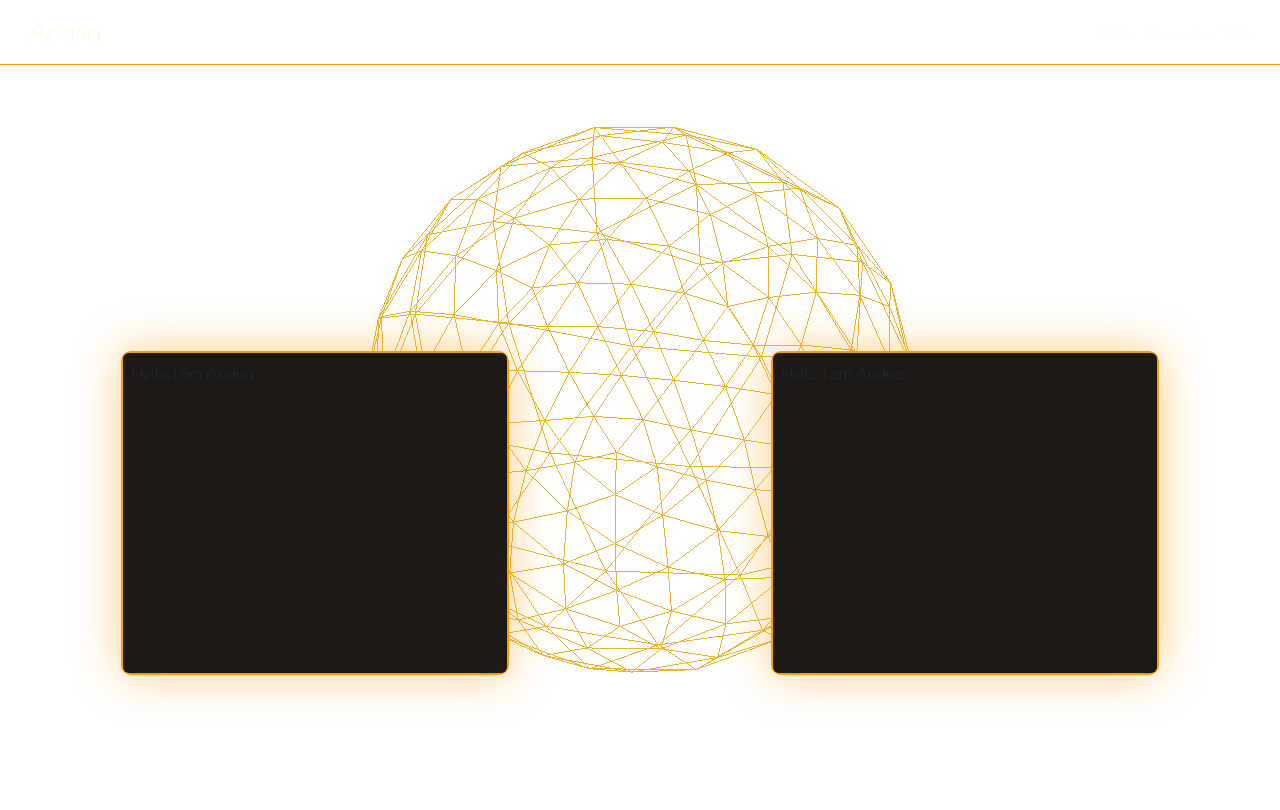
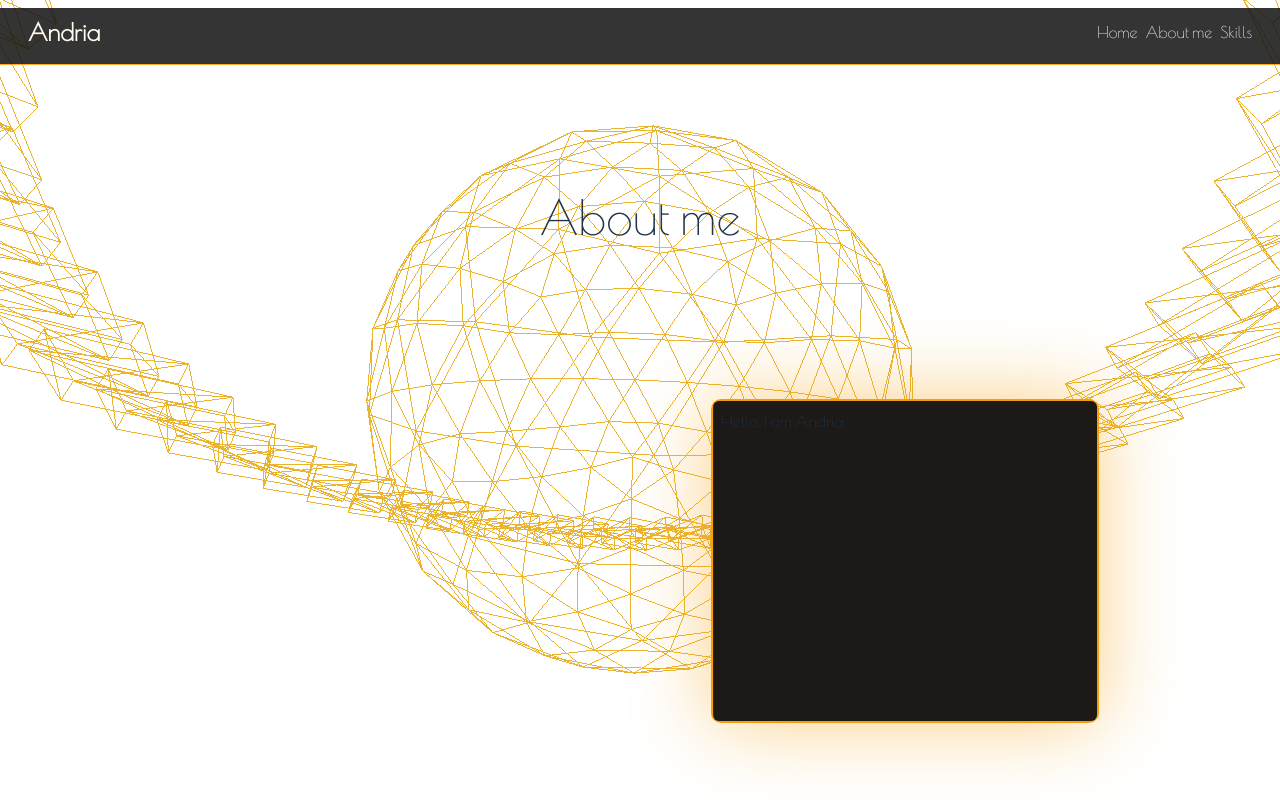
Before and after one commit to DAEL64/Portfolio, a React (Vite) app: page /about in a window 1280 px wide. Shown: the top 810 px of the page. Built offline with nearby package versions, Linux system fonts and the light colour scheme.

Commit message:
made the animation and header components prettier. redesigned about Me page, unfinished.

```diff
--- a/src/components/Animation.jsx
+++ b/src/components/Animation.jsx
@@ -2,6 +2,7 @@ import { useLayoutEffect } from "react";
 import { Canvas, useThree, useFrame } from "@react-three/fiber";
 import { useTransform, useScroll } from "framer-motion";
 import { degreesToRadians, progress, mix } from "popmotion";
+import { useRef } from "react";
 
 const color = "#FFA000";
 
@@ -12,28 +13,28 @@ const Icosahedron = () => (
   </mesh>
 );
 
-// uncomment for additional animations
-// const Star = ({ p }) => {
-//   const ref = useRef();
 
-//   useLayoutEffect(() => {
-//     const distance = mix(5, 5, 0);
-//     const yAngle = mix(
-//       degreesToRadians(90),
-//       degreesToRadians(90),
-//       Math.random()
-//     );
-//     const xAngle = degreesToRadians(360) * p;
-//     ref.current.position.setFromSphericalCoords(distance, yAngle, xAngle);
-//   });
+const Star = ({ p }) => {
+  const ref = useRef();
 
-//   // return (
-//   //   <mesh ref={ref}>
-//   //     <boxGeometry args={[1, 0.225, 1]} />
-//   //     <meshBasicMaterial wireframe color={color} />
-//   //   </mesh>
-//   // );
-// };
+  useLayoutEffect(() => {
+    const distance = mix(5, 5, 0);
+    const yAngle = mix(
+      degreesToRadians(90),
+      degreesToRadians(90),
+      Math.random()
+    );
+    const xAngle = degreesToRadians(360) * p;
+    ref.current.position.setFromSphericalCoords(distance, yAngle, xAngle);
+  });
+
+  return (
+    <mesh ref={ref}>
+      <boxGeometry args={[1, 0.225, 1]} />
+      <meshBasicMaterial wireframe color={color} />
+    </mesh>
+  );
+};
 
 function Scene({ numStars = 50 }) {
   const gl = useThree((state) => state.gl);
@@ -49,7 +50,7 @@ function Scene({ numStars = 50 }) {
     camera.position.setFromSphericalCoords(
       distance.get(),
       yAngle.get(),
-      scrollYProgress.get() *3
+      scrollYProgress.get()
     );
     camera.updateProjectionMatrix();
     camera.lookAt(0, 0, 0);
@@ -57,17 +58,16 @@ function Scene({ numStars = 50 }) {
 
   useLayoutEffect(() => gl.setPixelRatio(1));
 
-  // uncomment for additional animations
-  // const stars = [];
-  // for (let i = 0; i < numStars; i++) {
-  //   stars.push(<Star key={i} p={progress(0, numStars, i)} />);
-  // }
+
+  const stars = [];
+  for (let i = 0; i < numStars; i++) {
+    stars.push(<Star key={i} p={progress(0, numStars, i)} />);
+  }
 
   return (
     <>
       <Icosahedron />
-      {/* additional */}
-      {/* {stars} */}
+      {stars}
     </>
   );
 }
--- a/src/components/Header.jsx
+++ b/src/components/Header.jsx
@@ -5,7 +5,7 @@ import { motion } from "motion/react";
 export default function Header() {
   return (
     <>
-      <div className="border-b-1 sticky z-50 top-0 w-full text-amber-50 my-2 border-b-amber-500 poiret-one-regular">
+      <div className="border-b-1 bg-[#111111] opacity-85 sticky z-50 top-0 w-full text-amber-50 my-2 border-b-amber-500 poiret-one-regular">
         <div className="flex items-center justify-between mx-5 my-2">
           <motion.div
             whileHover={{
--- a/src/pages/About.jsx
+++ b/src/pages/About.jsx
@@ -14,19 +14,18 @@ export default function About() {
     }, {});
     const aboutElements = document.querySelectorAll(".aboutCard");
     aboutElements.forEach((el) => observer.observe(el));
-  });
+
+    return () => observer.disconnect();
+  }, []);
 
   return (
     <>
       <section id="about">
         <div className="h-dvh poiret-one-regular flex flex-col pt-30">
-          <div className="w-full flex justify-around gap-5 mt-40">
-            <div className="cardWrap">
-              <div className="aboutCard bg-stone-900 rounded-md min-w-96 min-h-80 flex p-2">
-                <p>Hello, I am Andria</p>
-              </div>
-            </div>
-
+          <div className="w-full flex justify-center text-5xl font-medium">
+            <p>About me</p>
+          </div>
+          <div className="w-6/7 flex justify-end items-center gap-5 mt-40">
             <div className="cardWrap">
               <div className="aboutCard bg-stone-900 rounded-md min-w-96 min-h-80 flex p-2">
                 <p>Hello, I am Andria</p>
--- a/src/pages/Skills.jsx
+++ b/src/pages/Skills.jsx
@@ -11,7 +11,7 @@ export default function Skills() {
       <div className="h-dvh poiret-one-regular flex flex-col">
         <div className="w-4/5 mx-auto flex flex-col mt-20">
           {/* Section title */}
-          <div className="flex w-full justify-center text-5xl font-extrabold tracking-wide mb-12">
+          <div className="flex w-full justify-center text-5xl font-medium tracking-wide mb-12">
             <h2>Skills</h2>
           </div>
 
--- a/src/styles/about.css
+++ b/src/styles/about.css
@@ -15,7 +15,9 @@
 .cardWrap {
   position: relative;
   display: inline-block;
+  transition: all 1000ms ease;
 }
+
 
 .cardWrap::before,
 .cardWrap::after {
@@ -28,6 +30,6 @@
 }
 
 .cardWrap::before{
-  filter: blur(1.5rem);
+  filter: blur(2.5rem);
   opacity: 0.5;
 }
--- a/src/styles/skills.css
+++ b/src/styles/skills.css
@@ -19,11 +19,11 @@
   z-index: -1;
   border-radius: 10px;
   background-image: conic-gradient(from var(--angle), transparent 50%, gold);
-  animation: 3s spin linear infinite;
+  animation: 6s spin linear infinite;
 }
 
 .card::before {
-  filter: blur(1.5rem);
+  filter: blur(1.3rem);
   opacity: 0.5;
 }
 
```
